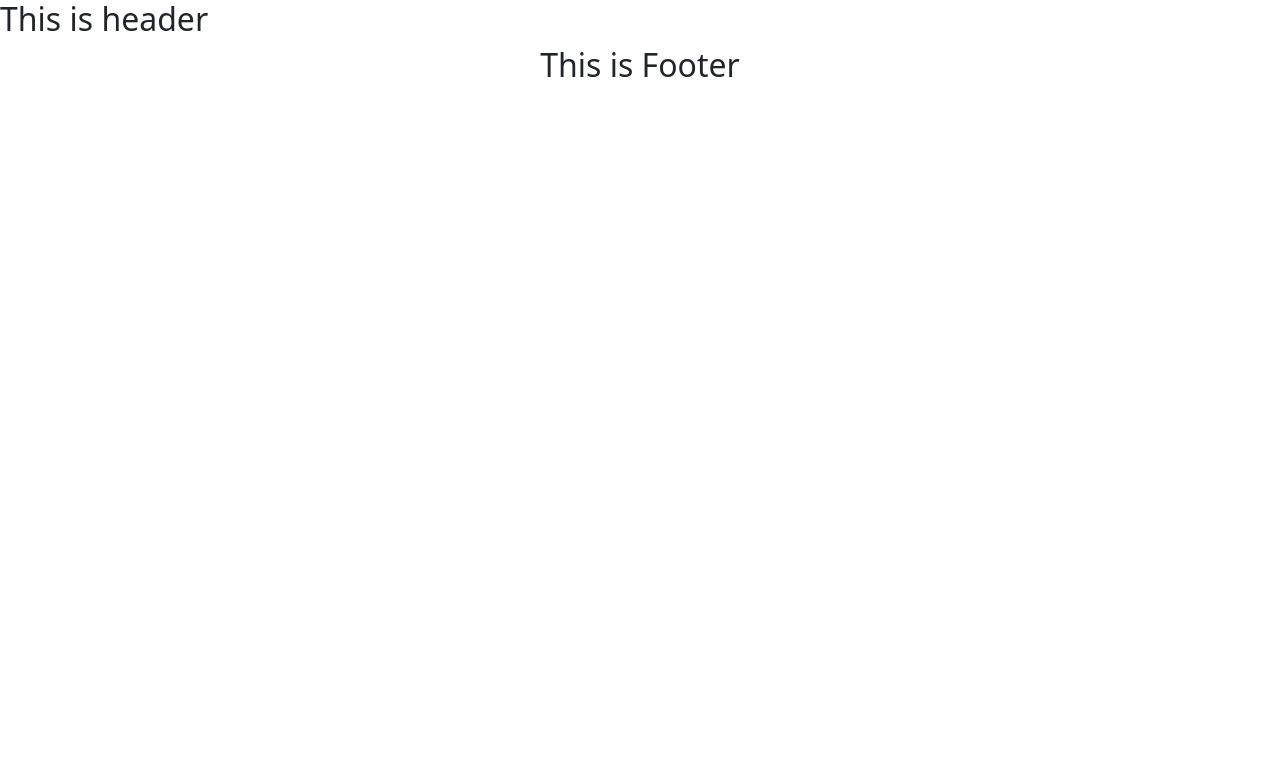
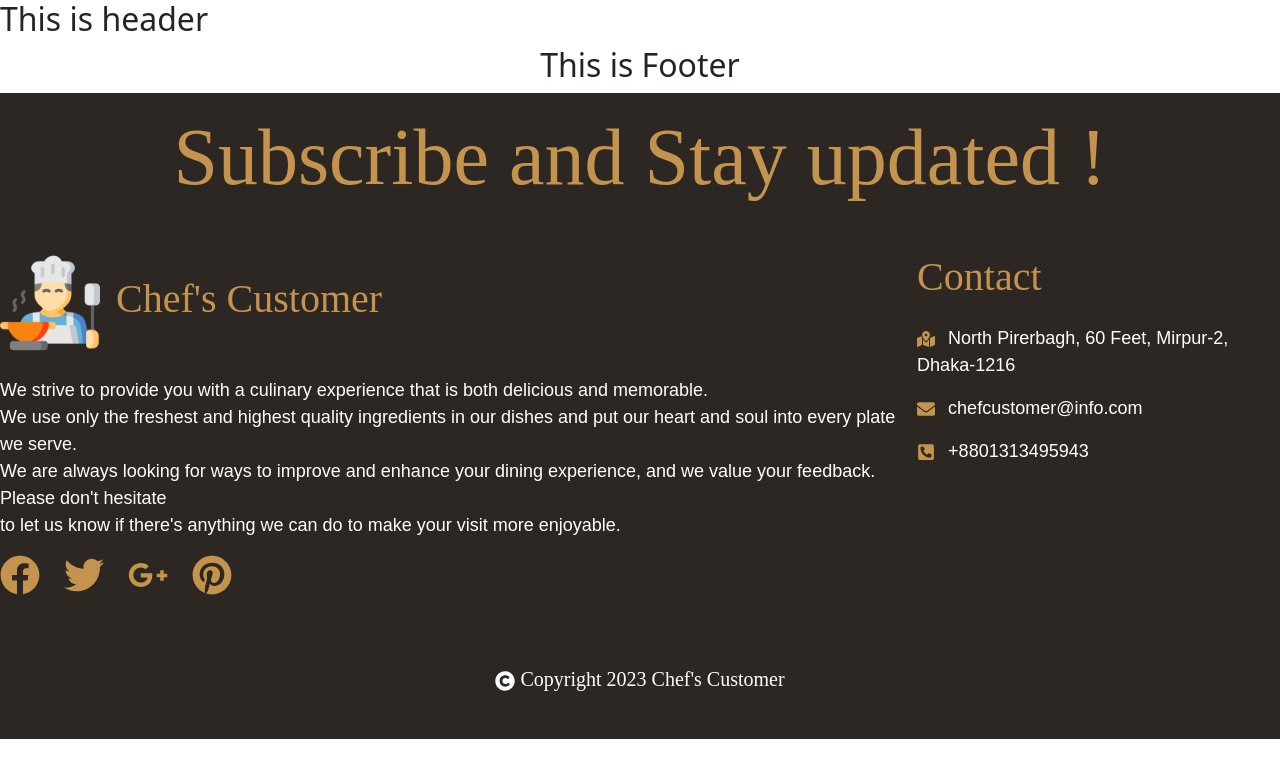
Before and after one commit to sayeed083/Chef-Recipie-Hunter-Client, a React (Vite) app: page / in a window 1280 px wide. Shown: the top 778 px of the page. Built offline with nearby package versions, Linux system fonts and the light colour scheme.

Commit message:
Meaningful Footer Added

```diff
--- a/package.json
+++ b/package.json
@@ -17,6 +17,7 @@
     "react": "^18.2.0",
     "react-bootstrap": "^2.7.4",
     "react-dom": "^18.2.0",
+    "react-icons": "^4.8.0",
     "react-router-dom": "^6.11.0",
     "sort-by": "^1.2.0"
   },
--- /dev/null
+++ b/src/Pages/Shared/Footer/Footer.css
@@ -0,0 +1,20 @@
+.backcolor {
+    background-color: #2D2724;
+}
+.title-color {
+    color: #C4934E;
+}
+.thumbimg {
+    width: 100px;
+}
+.sizeforIcons{
+    width:  40px;
+    height: 40px;
+}
+.describes {
+    font-family: 'Poppins', sans-serif;
+    font-size: 18px;
+}
+.titles {
+    font-family: 'EB Garamond', serif;
+}
--- a/src/Pages/Shared/Footer/Footer.jsx
+++ b/src/Pages/Shared/Footer/Footer.jsx
@@ -1,9 +1,46 @@
 import React from 'react';
+import "./Footer.css";
+import { FaFacebook, FaTwitter, FaGooglePlusG, FaPinterest, FaCopyright, FaMapMarkedAlt, FaPhoneSquareAlt, FaEnvelope } from 'react-icons/fa';
 
 const Footer = () => {
     return (
         <div>
             <h2 className='text-center'>This is Footer</h2>
+            <div className='backcolor py-3'>
+
+                <h1 className='text-center title-color display-1 titles'>Subscribe and Stay updated !</h1>
+
+                <div className='d-flex justify-content-around my-5'>
+
+                    <div>
+
+                        {/* Title Side  */}
+                        <div className='d-flex align-items-center gap-3 mb-4'>
+                        <img className='thumbimg' src="/public/cooking.png" alt="" />
+                        <h1 className='title-color titles'>Chef's Customer</h1>
+                        </div>
+                        <p className='text-white describes'>We strive to provide you with a culinary experience that is both delicious and memorable. <br /> We use only the freshest and highest quality ingredients in our dishes and put our heart and soul into every plate we serve. <br /> We are always looking for ways to improve and enhance your dining experience, and we value your feedback. Please don't hesitate <br /> to let us know if there's anything we can do to make your visit more enjoyable.</p>
+
+                        <FaFacebook className='title-color     sizeforIcons   me-4 '></FaFacebook>
+                        <FaTwitter className='title-color      sizeforIcons   me-4 '></FaTwitter>
+                        <FaGooglePlusG className='title-color  sizeforIcons   me-4 '></FaGooglePlusG>
+                        <FaPinterest className='title-color    sizeforIcons   me-4 '></FaPinterest>
+                    </div>
+                    <div>
+                        <h1 className='title-color mb-4 titles'>Contact</h1>
+                        <p className='text-white describes '> <FaMapMarkedAlt className='title-color me-2'></FaMapMarkedAlt> North Pirerbagh, 60 Feet, Mirpur-2, Dhaka-1216</p>
+                        <p className='text-white describes '> <FaEnvelope className='title-color me-2'></FaEnvelope> chefcustomer@info.com</p>
+                        <p className='text-white describes '> <FaPhoneSquareAlt className='title-color me-2'></FaPhoneSquareAlt>  +8801313495943</p>
+
+                    </div>
+                </div>
+                <div className=' text-white p-4'>
+                <h5 className='text-center titles'> <FaCopyright></FaCopyright> Copyright 2023 Chef's Customer</h5>
+            </div>
+
+
+            </div>
+
         </div>
     );
 };
```
Also changed, not shown: 1 other file (tests, documents, lock files or other folders).
